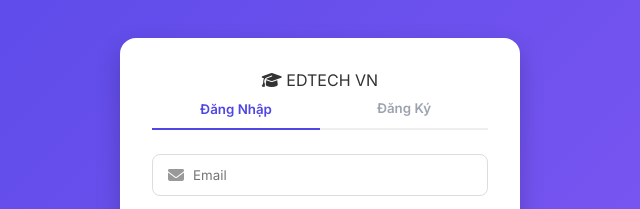
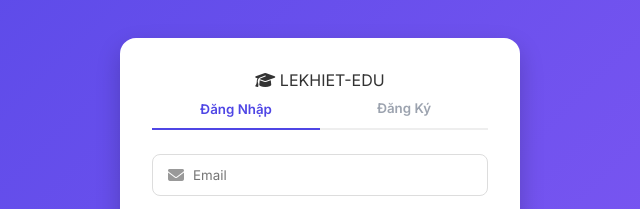
Before and after one commit to thuyettruong1407/3AEKHOINGHIEP, a plain HTML site: page public/index.html in a window 1280 px wide. Shown: the part 210-419 px from the top of the page, 320-960 px from the left. Drawn offline with Linux system fonts and the light colour scheme.

Commit message:
Update index.html

```diff
--- a/public/index.html
+++ b/public/index.html
@@ -13,7 +13,7 @@
 
     <section id="auth-screen" class="screen active">
         <div class="auth-box">
-            <div class="brand"><i class="fas fa-graduation-cap"></i> EDTECH VN</div>
+            <div class="brand"><i class="fas fa-graduation-cap"></i> LEKHIET-EDU</div>
 
             <div class="auth-tabs">
                 <button type="button" id="tab-login" class="active" onclick="switchTab('login')">Đăng Nhập</button>
```
